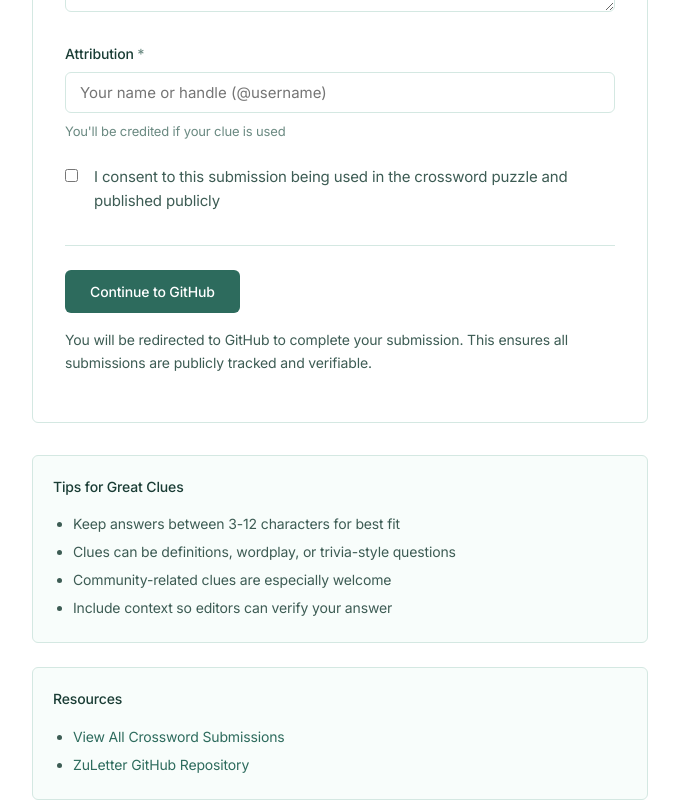
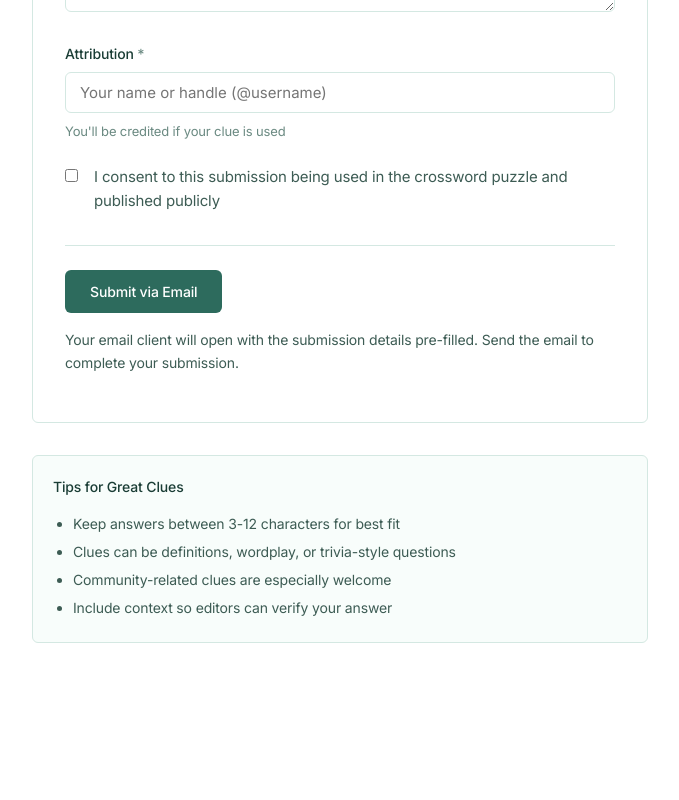
Before and after one commit to vrnvrn/zu, a Next.js app in the folder zuletter/: page /crossword in a window 1280 px wide. Shown: the part 1490-2290 px from the top of the page, without its empty margins (300-979 px from the left). After the commit the page ends 2133 px from the top, so only its background shows below. Built offline with nearby package versions, Linux system fonts and the light colour scheme.

Commit message:
Change crossword submission to email (hi@zuzone.org)
Replace GitHub-based submission with mailto link that opens user's email
client with pre-filled submission details.

```diff
--- a/zuletter/app/crossword/page.tsx
+++ b/zuletter/app/crossword/page.tsx
@@ -3,10 +3,8 @@
 import { useState } from 'react'
 import Image from 'next/image'
 import Nav from '@/components/Nav'
-import { getNewIssueWithTemplateUrl, getRepoPath } from '@/lib/github'
 
 export default function CrosswordPage() {
-  const repoPath = getRepoPath()
   const [formData, setFormData] = useState({
     answer: '',
     clue: '',
@@ -20,9 +18,20 @@ export default function CrosswordPage() {
   const handleSubmit = (e: React.FormEvent) => {
     e.preventDefault()
 
-    const issueUrl = getNewIssueWithTemplateUrl('submit-crossword.yml')
-    window.open(issueUrl, '_blank')
-    alert('Opening GitHub issue form. Please complete the form there to submit your crossword clue.')
+    const subject = encodeURIComponent(`Crossword Submission: ${formData.answer}`)
+    const body = encodeURIComponent(`Crossword Clue Submission
+
+Answer: ${formData.answer}
+Clue: ${formData.clue}
+Difficulty: ${formData.difficulty}
+Category: ${formData.category}
+Explanation: ${formData.explanation || 'N/A'}
+Attribution: ${formData.attribution}
+
+I consent to this submission being used in the crossword puzzle and published publicly.
+`)
+
+    window.location.href = `mailto:hi@zuzone.org?subject=${subject}&body=${body}`
   }
 
   return (
@@ -82,7 +91,7 @@ export default function CrosswordPage() {
           </h2>
           <p style={{ fontSize: '0.9375rem', color: 'var(--text-secondary)', lineHeight: '1.7' }}>
             Contribute a question and answer for next month&apos;s crossword. The best submissions
-            will be featured in the puzzle. All submissions are tracked publicly on GitHub.
+            will be featured in the puzzle.
           </p>
         </div>
 
@@ -220,11 +229,11 @@ export default function CrosswordPage() {
               borderTop: '1px solid var(--border)'
             }}>
               <button type="submit" className="btn btn-primary" style={{ padding: '0.75rem 1.5rem' }}>
-                Continue to GitHub
+                Submit via Email
               </button>
               <p className="text-secondary" style={{ marginTop: '1rem', fontSize: '0.875rem', lineHeight: '1.6' }}>
-                You will be redirected to GitHub to complete your submission.
-                This ensures all submissions are publicly tracked and verifiable.
+                Your email client will open with the submission details pre-filled.
+                Send the email to complete your submission.
               </p>
             </div>
           </form>
@@ -258,41 +267,6 @@ export default function CrosswordPage() {
             <li>Include context so editors can verify your answer</li>
           </ul>
         </div>
-
-        <div style={{
-          marginTop: '1.5rem',
-          padding: '1.25rem',
-          background: 'var(--bg-secondary)',
-          borderRadius: 'var(--radius)',
-          border: '1px solid var(--border)'
-        }}>
-          <p style={{
-            fontSize: '0.875rem',
-            fontWeight: '500',
-            color: 'var(--text-primary)',
-            marginBottom: '0.75rem'
-          }}>
-            Resources
-          </p>
-          <ul style={{
-            fontSize: '0.875rem',
-            color: 'var(--text-secondary)',
-            marginLeft: '1.25rem',
-            lineHeight: '2',
-            marginBottom: 0
-          }}>
-            <li>
-              <a href={`https://github.com/${repoPath}/issues?q=label%3Acrossword`} target="_blank" rel="noopener noreferrer">
-                View All Crossword Submissions
-              </a>
-            </li>
-            <li>
-              <a href={`https://github.com/${repoPath}`} target="_blank" rel="noopener noreferrer">
-                ZuLetter GitHub Repository
-              </a>
-            </li>
-          </ul>
-        </div>
       </div>
     </>
   )
```
